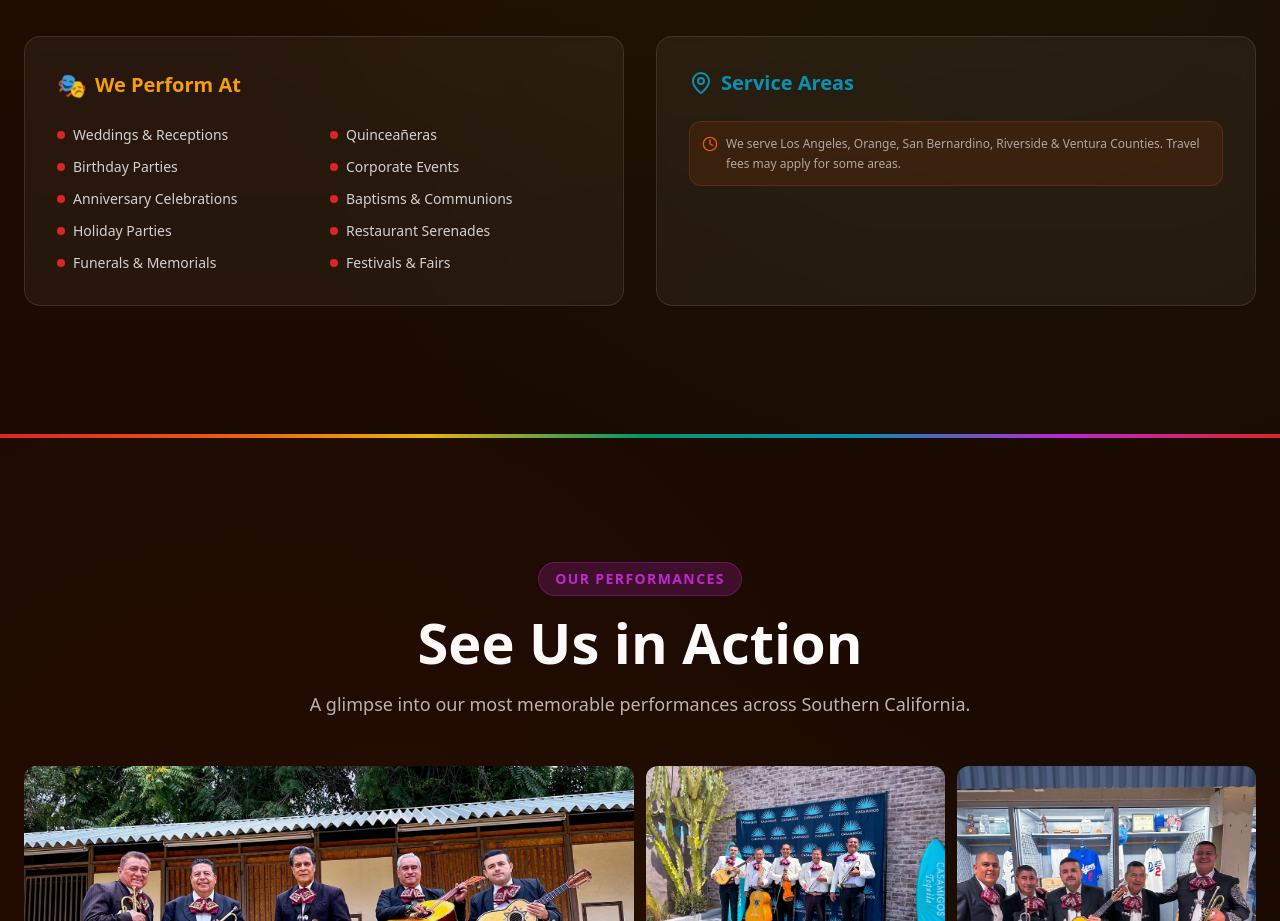
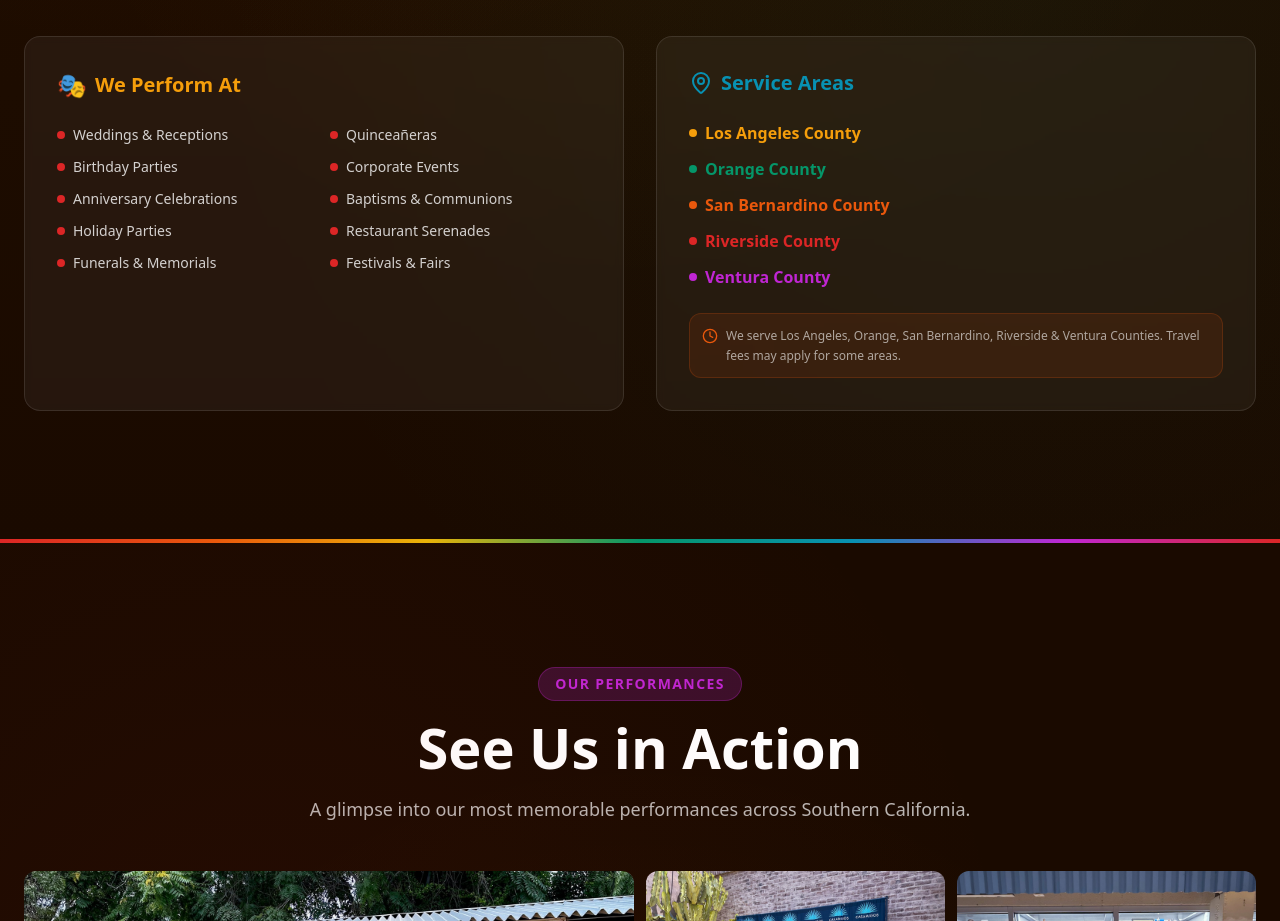
Before and after one commit to troutspencerlake/mariachi-amigos-la, a Next.js app: page / in a window 1280 px wide. Shown: the part 3540-4461 px from the top of the page. Built offline with nearby package versions, Linux system fonts and the light colour scheme.

Commit message:
fix: restore colorful county list without travel fee notes

```diff
--- a/components/Services.tsx
+++ b/components/Services.tsx
@@ -213,6 +213,21 @@ export default function Services() {
               <MapPin className="w-6 h-6" />
               Service Areas
             </h3>
+            <div className="space-y-3 mb-6">
+              {[
+                { county: "Los Angeles County", color: "text-fiesta-gold" },
+                { county: "Orange County", color: "text-fiesta-green" },
+                { county: "San Bernardino County", color: "text-fiesta-orange" },
+                { county: "Riverside County", color: "text-fiesta-red" },
+                { county: "Ventura County", color: "text-fiesta-magenta" },
+              ].map(({ county, color }) => (
+                <div key={county} className="flex items-center gap-2">
+                  <div className={`w-2 h-2 rounded-full flex-shrink-0 ${color.replace("text-", "bg-")}`} />
+                  <span className={`font-semibold ${color}`}>{county}</span>
+                </div>
+              ))}
+            </div>
+
             <div className="flex items-start gap-2 bg-fiesta-orange/10 border border-fiesta-orange/20 rounded-xl p-3">
               <Clock className="w-4 h-4 text-fiesta-orange flex-shrink-0 mt-0.5" />
               <p className="text-white/60 text-xs leading-relaxed">
```
